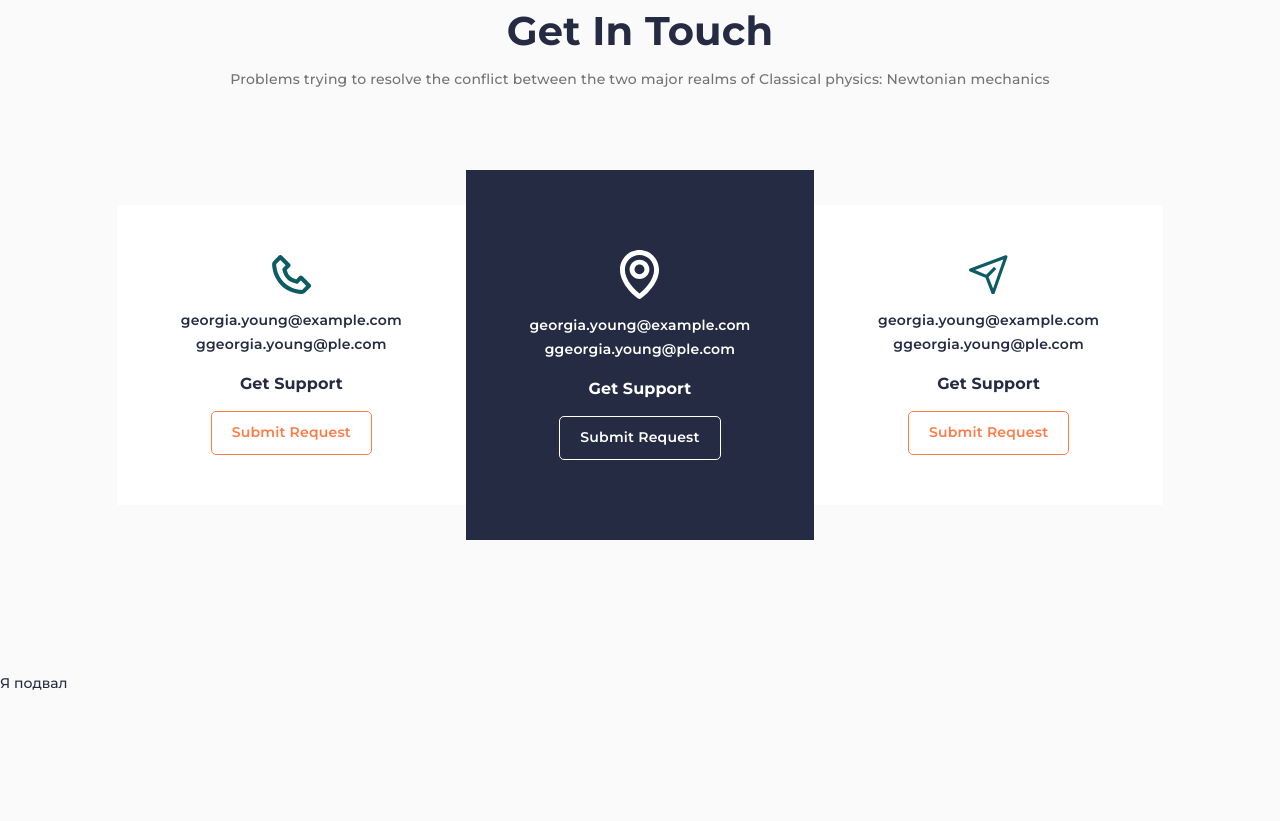
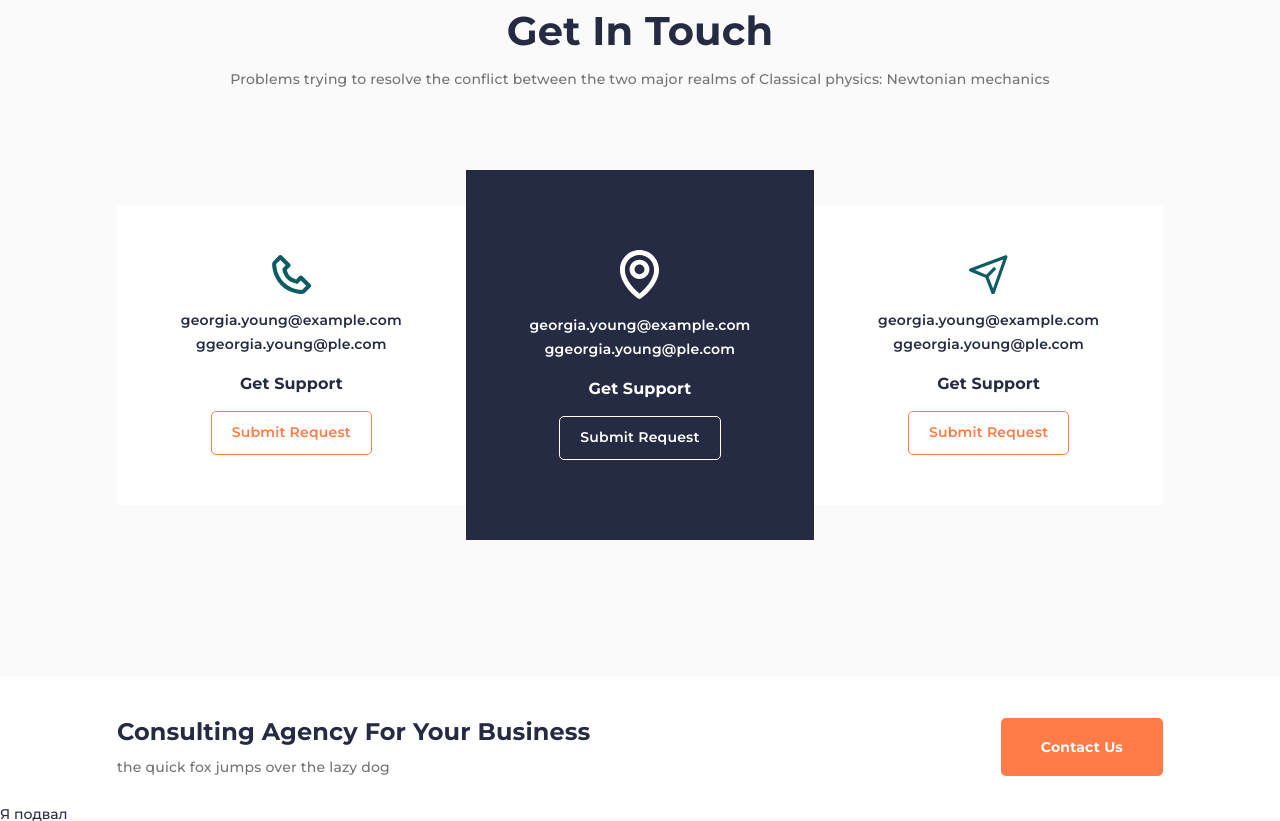
Before and after one commit to MitinMaksym/Relvise-landing, a plain HTML site: page index.html in a window 1280 px wide. Shown: the part 3456-4277 px from the top of the page. Before the commit the page ends 4146 px from the top, so only its background shows below. Drawn offline with Linux system fonts and the light colour scheme; files whose address does not match are found by name.

Commit message:
feat: contactus block

```diff
--- a/css/style.css
+++ b/css/style.css
@@ -178,6 +178,9 @@ body {
 }
 
 .page__getintouch {
+}
+
+.page__contactus {
 }
 
 
@@ -1034,3 +1037,76 @@ body {
     flex: 0 1 33.333%;
   }
 }
+
+/* -------------------------------------------------CONTACTUS---------------------------------------------- */
+
+.contactus {
+  background-color: #fff;
+}
+
+.contactus__container {
+}
+
+
+.contactus__body {
+  padding: 40px 0px;
+  margin: 0px 0px -10px 0px;
+
+}
+
+.contactus__content {
+  padding: 0px 0px 20px 0px;
+}
+
+.contactus__title {
+  font-weight: bold;
+  font-size: 24px;
+  line-height: 133%;
+  letter-spacing: 0.1px;
+}
+
+.contactus__title:not(:last-child){
+  margin: 0px 0px 10px 0px;
+
+}
+
+.contactus__text {
+  line-height: 143%;
+  letter-spacing: 0.2px;
+  color: #737373;
+}
+
+.contactus__button {
+  display: flex;
+  align-items: center;
+  justify-content: center;
+  font-weight: bold;
+  font-size: 14px;
+  line-height: 200%;
+  text-align: center;
+  letter-spacing: 0.2px;
+  color: #FFFFFF;
+  background: #FF7B47;
+  border-radius: 5px;
+  min-height: 58px;
+  padding: 5px 40px;
+  transition: background-color 0.3s ease;
+}
+
+.contactus__button:hover {
+  background: #d65420;
+}
+
+
+@media (min-width: 767px) {
+  .contactus__body {
+    display: flex;
+    justify-content: space-between;
+    align-items: center;
+    flex-wrap: wrap;
+  }
+
+  .contactus__content {
+    padding: 0px 20px 0px 0px;
+  }
+}
--- a/index.html
+++ b/index.html
@@ -369,6 +369,17 @@
           </div>
         </div>
       </section>
+      <section class="page__contactus contactus">
+        <div class="contactus__container _container">
+          <div class="contactus__body">
+            <div class="contactus__content">
+              <h4 class="contactus__title">Consulting Agency For Your Business</h4>
+              <div class="contactus__text">the quick fox jumps over the lazy dog</div>
+            </div>
+            <a href="#" class="contactus__button">Contact Us</a>
+          </div>
+        </div>
+      </section>
     </main>
     <footer class="footer">Я подвал</footer>
   </div>
```
